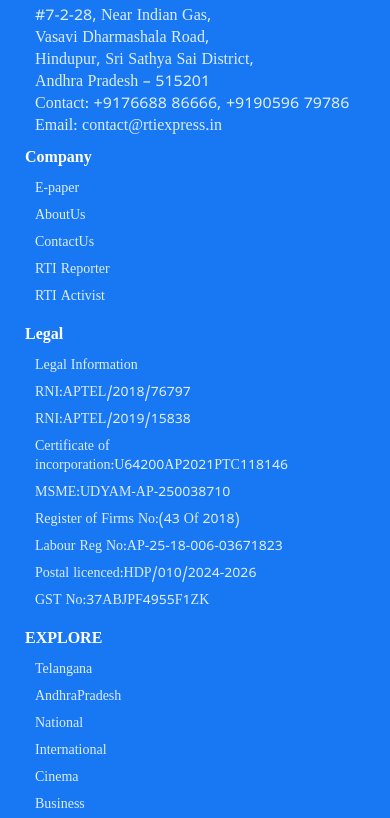
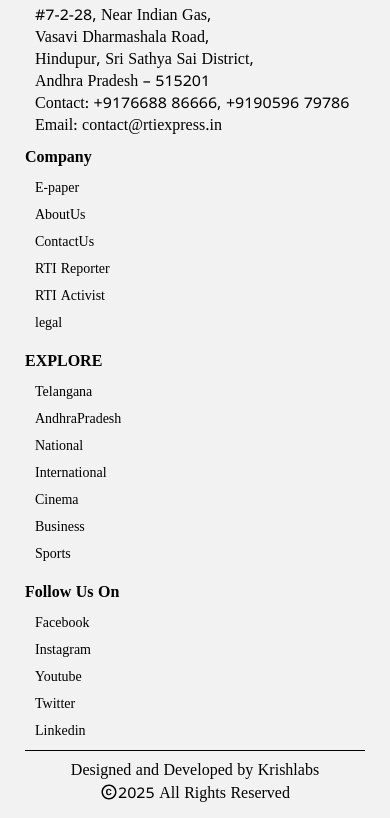
Before and after one commit to yadaramsrikanth/rti-express, a React (Create React App) app: page / in a window 390 px wide. Shown: the part 2246-3064 px from the top of the page. Built offline with nearby package versions, Linux system fonts and the light colour scheme.

Commit message:
linkedin-x-links-legal-option-added

```diff
--- a/src/App.css
+++ b/src/App.css
@@ -1,7 +1,8 @@
-.add-banner-images{
+/* .add-banner-images{
   width: 100%;
   height:250px;
-}
+} */
+
 *{
   padding: 0px;
   margin: 0px;
@@ -90,6 +91,7 @@
 .bg-color-container{
   background-color: #D9D9D9;
   width: 45%;
+  height: 80px;
 
 }
 .map-form-container{
@@ -286,7 +288,7 @@
 }
 .bg-color-container{
 
-  width: 60%;
+  width: 55%;
 
 }
 
@@ -336,7 +338,7 @@
 }
 .bg-color-container{
 
-  width: 65%;
+  width: 60%;
 
 }
 
@@ -384,7 +386,7 @@
 
 }
 .bg-color-container{
-  width: 55%;
+  width: 50%;
 }
 
 }
--- a/src/components/AboutUs/index.js
+++ b/src/components/AboutUs/index.js
@@ -22,7 +22,7 @@
               Honourable President & Founder, Andhra Pradesh RTI Activist Organization
             </p>
             <p className="aboutus-contact">
-              Contact: <a href="tel:+917668886666">76688 86666</a>
+              Contact: <a href="tel:+917668886666">+9176688 86666</a>
             </p>
              <div className="rti-member-bio-image-container">
               <div className="rti-member-bio-container">
@@ -69,7 +69,7 @@
               State General Secretary, Andhra Pradesh RTI Activist Organization
             </p>
             <p className="aboutus-contact">
-              Contact: <a href="tel:+918919831001">89198 31001</a>
+              Contact: <a href="tel:+918919831001">+9189198 31001</a>
             </p>
              <div className="rti-member-bio-image-container">
               <div className="rti-member-bio-container">
@@ -118,7 +118,7 @@
               State President – Andhra Pradesh RTI Activist Organization
             </p>
             <p className="aboutus-contact">
-              Contact: <a href="tel:+918549845435">85498 45435</a>
+              Contact: <a href="tel:+918549845435">+9185498 45435</a>
             </p>
              <div className="rti-member-bio-image-container">
               <div className="rti-member-bio-container">
@@ -160,7 +160,7 @@
               Renowned Advocate | Legal Strategist | RTI Movement Supporter
             </p>
             <p className="aboutus-contact">
-              Contact: <a href="tel:+919440580500">94405 80500</a>
+              Contact: <a href="tel:+919440580500">+9194405 80500</a>
             </p>
             <div className="rti-member-bio-image-container">
               <div className="rti-member-bio-container">
@@ -208,6 +208,9 @@
 
             </p>
             <p className="aboutus-contact">
+              Contact: <a href="tel:+919440580500">+9186181 83264</a>
+            </p>
+            <p className="aboutus-contact">
               Email: <a href="mailto:shobarani.kamala@gmail.com">shobarani.kamala@gmail.com</a>
             </p>
               <div className="rti-member-bio-image-container">
--- a/src/components/Footer/index.css
+++ b/src/components/Footer/index.css
@@ -1,8 +1,8 @@
 .footer-main-container{
-    background-color: #1877F2;
+    background-color: #F2F2F2;
     margin-top: 10px;
-    padding: 25px;
-
+    padding:25px;
+   min-height: 55vh;
 }
 .footer-info-containerss{
     display: flex;
@@ -10,27 +10,31 @@
     flex-wrap: wrap;
 }
 .website-info-in-footer{
-    width: 20%;
+    width: 30%;
 }
 
 .footer-image-logo{
     width: 35%;
 }
 .website-info-in-footer p{
-    color: #DDEEFF;
+    /* color: #DDEEFF; */
+
     font-size: 16px;
     font-weight: 400;
     margin-left: 10px;
 }
 .company-name-heading{
-    color: #FFFFFF;
+    /* color: #FFFFFF;
+     */
+
     font-size: 16px;
     font-weight: 600;
     margin-bottom: 10px;
 }
 
 .company-container p{
-    color: #DDEEFF;
+    /* color: #DDEEFF; */
+
     font-size: 14px;
     margin-left: 10px;
     margin-bottom: 8px;
@@ -38,15 +42,20 @@
 word-break: break-word;
 overflow-wrap: break-word;
 }
+.company-container Link{
+    color: black;
+}
+
 .company-container a{
     text-decoration: none;
+    color: black;
 }
 .company-container{
- width: 18%;
+ width: 22%;
 
 
 }
-.legal-heading{
+/* .legal-heading{
      color: #FFFFFF;
     font-size: 16px;
     font-weight: 600;
@@ -67,9 +76,11 @@
 overflow-wrap: break-word;
 }
 
+*/
 
 .horizontal-line{
-    background-color: #DDEEFF;
+    /* background-color: #DDEEFF; */
+    background-color: black;
     height: 1px;
     border: none;
 }
@@ -78,7 +89,7 @@
     flex-direction: row;
     align-items: center;
     justify-content: space-evenly;
-    color: #DDEEFF;
+    /* color: #DDEEFF; */
     margin-top: 10px;
 }
 
--- a/src/components/Footer/index.js
+++ b/src/components/Footer/index.js
@@ -1,8 +1,8 @@
 import { Link } from "react-router-dom"
 import { MdCopyright } from "react-icons/md";
 import "./index.css"
-const logoImageUrl="https://res.cloudinary.com/dqdx0yz2t/image/upload/v1752644036/IMG-20250715-WA0002_xrwuem.jpg"
-
+// const logoImageUrl="https://res.cloudinary.com/dqdx0yz2t/image/upload/v1752644036/IMG-20250715-WA0002_xrwuem.jpg"
+const logoImageUrl="https://res.cloudinary.com/dqdx0yz2t/image/upload/v1754575769/RT-3_bcitau.png"
 const Footer=()=>{
     return <div className="footer-main-container">
       <div className="footer-info-containerss">
@@ -23,10 +23,11 @@
      <Link to="/contact" ><p>ContactUs</p></Link>
    <a  target="_blank" rel="noopener noreferrer" href="https://docs.google.com/forms/d/1chrWcKXZJlU0tF7jTJProrx8TQCr_vZIBSpJulAIO_8/edit"><p>RTI Reporter</p></a>
     <p>RTI Activist</p>
+    <Link to="/legal-info"><p>legal</p></Link>
 </div>
 
 
-<div className="legal-info-conatiner">
+{/* <div className="legal-info-conatiner">
     <h2 className="legal-heading">Legal</h2>
 <p>Legal Information</p>
 <p>RNI:APTEL/2018/76797</p>
@@ -37,7 +38,7 @@
 <p>Labour Reg No:AP-25-18-006-03671823</p>
 <p>Postal licenced:HDP/010/2024-2026</p>
 <p>GST No:37ABJPF4955F1ZK</p>
-</div>
+</div> */}
 
 
 
@@ -62,8 +63,8 @@
      <a href="https://www.facebook.com/share/1QU7yNAkhg/" target="_blank" rel="noopener noreferrer"><p>Facebook</p></a>
   <a href="https://www.instagram.com/rtiexpress/" target="_blank" rel="noopener noreferrer"> <p>Instagram</p></a>
      <a href="https://www.youtube.com/@rtiexpress667" target="_blank" rel="noopener noreferrer"><p>Youtube</p></a>
-    <p>Twitter</p>
-    <p>Linkedin</p>
+  <a href="https://x.com/rti_expressnews" target="_blank" rel="noopener noreferrer">  <p>Twitter</p></a>
+   <a  href="https://www.linkedin.com/in/rti-express-news-058a44378/" target="_blank" rel="noopener noreferrer"> <p>Linkedin</p></a>
 </div>
 </div>
 <hr className="horizontal-line"/>
--- a/src/components/Header/Header.css
+++ b/src/components/Header/Header.css
@@ -31,15 +31,18 @@
   display: flex;
   flex-direction: row;
   align-items: center;
-  justify-content: space-evenly;
+  justify-content: space-around;
   width: 50%;
   margin-top: 10px;
 }
-.horizontal-line{
-  border: 1px solid black;
 
-background-color: "blue";
+.horizontal-line-mobile-view{
+
+  height: 2px;
+background-color: black;
 width: 100%;
+  border: none;
+
 }
 @media (max-width:575px){
     .Header-container{
--- a/src/components/Header/Header.js
+++ b/src/components/Header/Header.js
@@ -135,15 +135,15 @@
       <p onClick={()=>setReporterisModalOpeninMobile(true)} className="text" id="home"> RTI Reporter Join </p>
         <p className="text" id="home">Feedback</p>
         <p id="home">hello@rtiexpress.com</p>
-        <hr className="horizontal-line"/>
+        <hr className="horizontal-line-mobile-view"/>
         <div className="social-media-links-container">
           <a href="https://www.facebook.com/share/1QU7yNAkhg/" target="_blank" rel="noopener noreferrer"><FaFacebook size={20} className="social-media-icon facebook"/></a>
 
            <a href="https://www.instagram.com/rtiexpress/" target="_blank" rel="noopener noreferrer"><FaInstagram size={20} className="social-media-icon insta"/></a>
 
           <a href="https://www.youtube.com/@rtiexpress667" target="_blank" rel="noopener noreferrer"><FaYoutube size={20} className="social-media-icon youtube"/></a>
-           <p><BiLogoLinkedin size={20} className="social-media-icon linkedin" /></p>
-             <p><BiLogoTwitter size={20} className="social-media-icon twitter" /></p>
+         <a href="https://www.linkedin.com/in/rti-express-news-058a44378/" target="_blank" rel="noopener noreferrer"> <p><BiLogoLinkedin size={20} className="social-media-icon linkedin" /></p></a>
+          <a  href="https://x.com/rti_expressnews" target="_blank" rel="noopener noreferrer">    <p><BiLogoTwitter size={20} className="social-media-icon twitter" /></p> </a>
               <a title="View Location on Google Maps" target="_blank"  rel="noopener noreferrer" href="https://maps.app.goo.gl/kKD3CUwdMENNYT2a7"><p><MdLocationOn size={22} className="social-media-icon map-icon"/></p></a>
 
 
--- /dev/null
+++ b/src/components/Legal/index.css
@@ -0,0 +1,14 @@
+.legal-Information-conatiner{
+    display: flex;
+    flex-direction: column;
+    align-items: flex-start;
+    justify-content: center;
+    width: 40%;
+    margin: 10px auto;
+}
+
+@media (max-width:767px){
+    .legal-Information-conatiner{
+        width: 50%;
+    }
+}
--- /dev/null
+++ b/src/components/Legal/index.js
@@ -0,0 +1,19 @@
+import "./index.css"
+
+
+const LegalInfo=()=>{
+    return <div className="legal-Information-conatiner">
+
+<p>Legal Information</p>
+<p>RNI:APTEL/2018/76797</p>
+<p>RNI:APTEL/2019/15838</p>
+<p> <span>Certificate of incorporation:</span>U64200AP2021PTC118146</p>
+<p>MSME:UDYAM-AP-250038710</p>
+<p>Register of Firms No:(43 Of 2018)</p>
+<p>Labour Reg No:AP-25-18-006-03671823</p>
+<p>Postal licenced:HDP/010/2024-2026</p>
+<p>GST No:37ABJPF4955F1ZK</p>
+</div>
+}
+
+export default LegalInfo
```
Also changed, not shown: src/App.js (+9 -8 lines).
